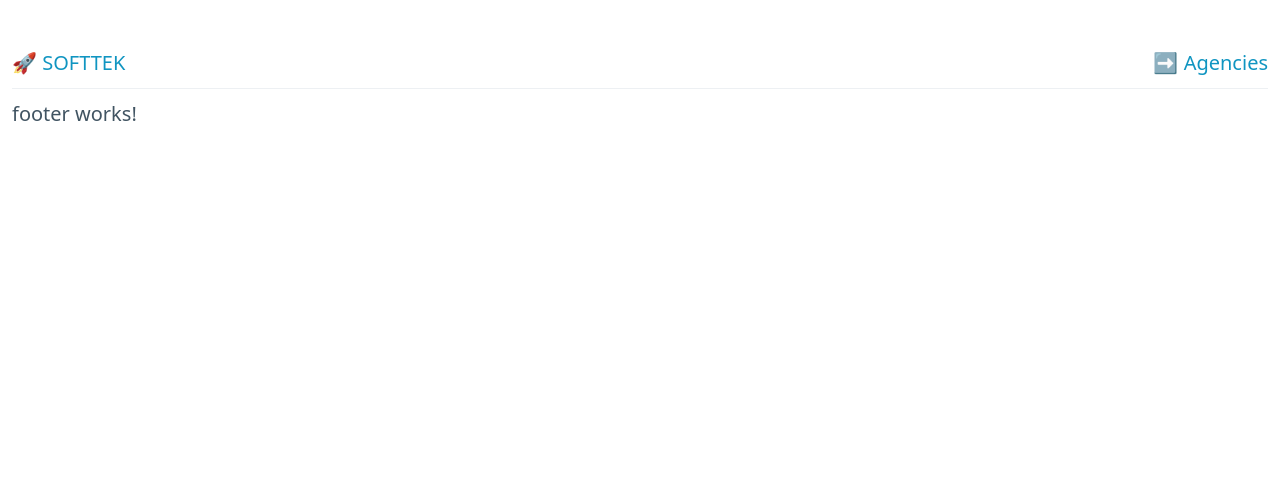
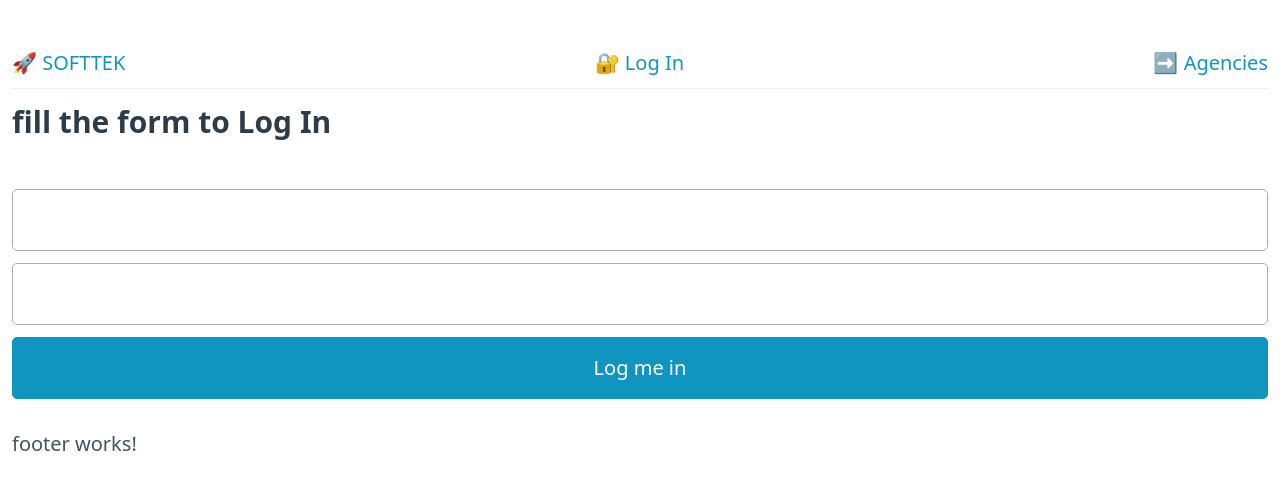
Before and after one commit to CursosAlbertoBasalo/softtek-angular-avanzado-junio, an Angular app: page /login in a window 1280 px wide. Before the commit this address led to /. Shown: the top 490 px of the page. Built offline with nearby package versions, Linux system fonts and the light colour scheme.

Commit message:
feat: guard can load

```diff
--- a/src/app/app-routing.module.ts
+++ b/src/app/app-routing.module.ts
@@ -3,7 +3,14 @@ import { RouterModule, Routes } from '@angular/router';
 
 const routes: Routes = [
   { path: '', loadChildren: () => import('./home/home.module').then((m) => m.HomeModule) },
-  { path: 'agencies', loadChildren: () => import('./agencies/agencies.module').then(m => m.AgenciesModule) },
+  {
+    path: 'agencies',
+    loadChildren: () => import('./agencies/agencies.module').then((m) => m.AgenciesModule),
+  },
+  {
+    path: 'login',
+    loadChildren: () => import('./auth/login/login.module').then((m) => m.LoginModule),
+  },
 ];
 
 @NgModule({
--- /dev/null
+++ b/src/app/auth/login/login-routing.module.ts
@@ -0,0 +1,11 @@
+import { NgModule } from '@angular/core';
+import { RouterModule, Routes } from '@angular/router';
+import { LoginComponent } from './login.component';
+
+const routes: Routes = [{ path: '', component: LoginComponent }];
+
+@NgModule({
+  imports: [RouterModule.forChild(routes)],
+  exports: [RouterModule]
+})
+export class LoginRoutingModule { }
--- /dev/null
+++ b/src/app/auth/login/login.component.html
@@ -0,0 +1,6 @@
+<h3>fill the form to Log In</h3>
+<form>
+  <input>
+  <input>
+  <button>Log me in</button>
+</form>
--- /dev/null
+++ b/src/app/auth/login/login.component.ts
@@ -0,0 +1,16 @@
+import { Component, OnInit } from '@angular/core';
+
+@Component({
+  selector: 'stk-login',
+  templateUrl: './login.component.html',
+  styles: [
+  ]
+})
+export class LoginComponent implements OnInit {
+
+  constructor() { }
+
+  ngOnInit(): void {
+  }
+
+}
--- a/src/app/core/api/authenticated.guard.ts
+++ b/src/app/core/api/authenticated.guard.ts
@@ -1,11 +1,14 @@
 import { Injectable } from '@angular/core';
-import { CanLoad, Route, UrlSegment, UrlTree } from '@angular/router';
+import { CanLoad, Route, Router, UrlSegment, UrlTree } from '@angular/router';
 
 @Injectable({
   providedIn: 'root',
 })
 export class AuthenticatedGuard implements CanLoad {
+  constructor(private router: Router) {}
+
   public canLoad(route: Route, segments: UrlSegment[]): boolean | UrlTree {
-    return false;
+    // return false;
+    return this.router.createUrlTree(['/login']);
   }
 }
--- a/src/app/core/components/header/header.component.html
+++ b/src/app/core/components/header/header.component.html
@@ -3,6 +3,7 @@
     <a routerLink="/">
       🚀 {{ title | uppercase }}
     </a>
+    <a [routerLink]="['login']"> 🔐 Log In </a>
     <a [routerLink]="['agencies']"> ➡️ Agencies </a>
   </nav>
 </header>
```
Also changed, not shown: src/app/auth/login/login.module.ts (added, +17 -0 lines).
